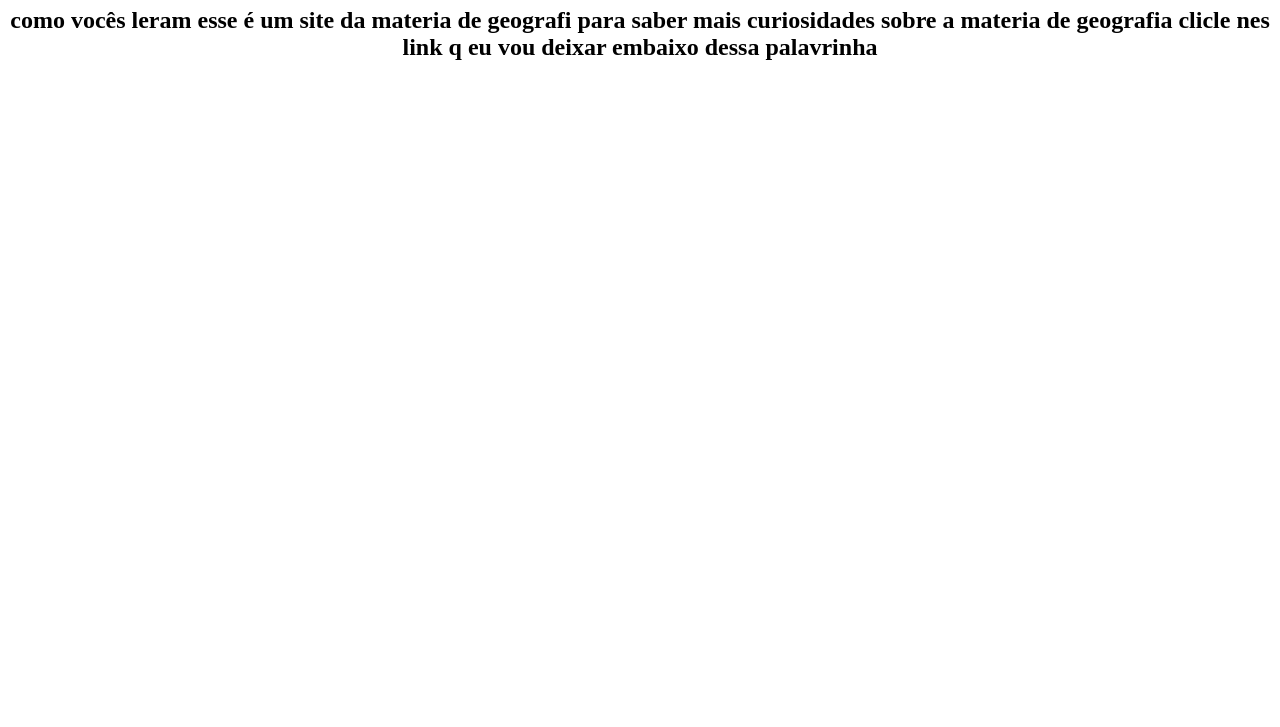
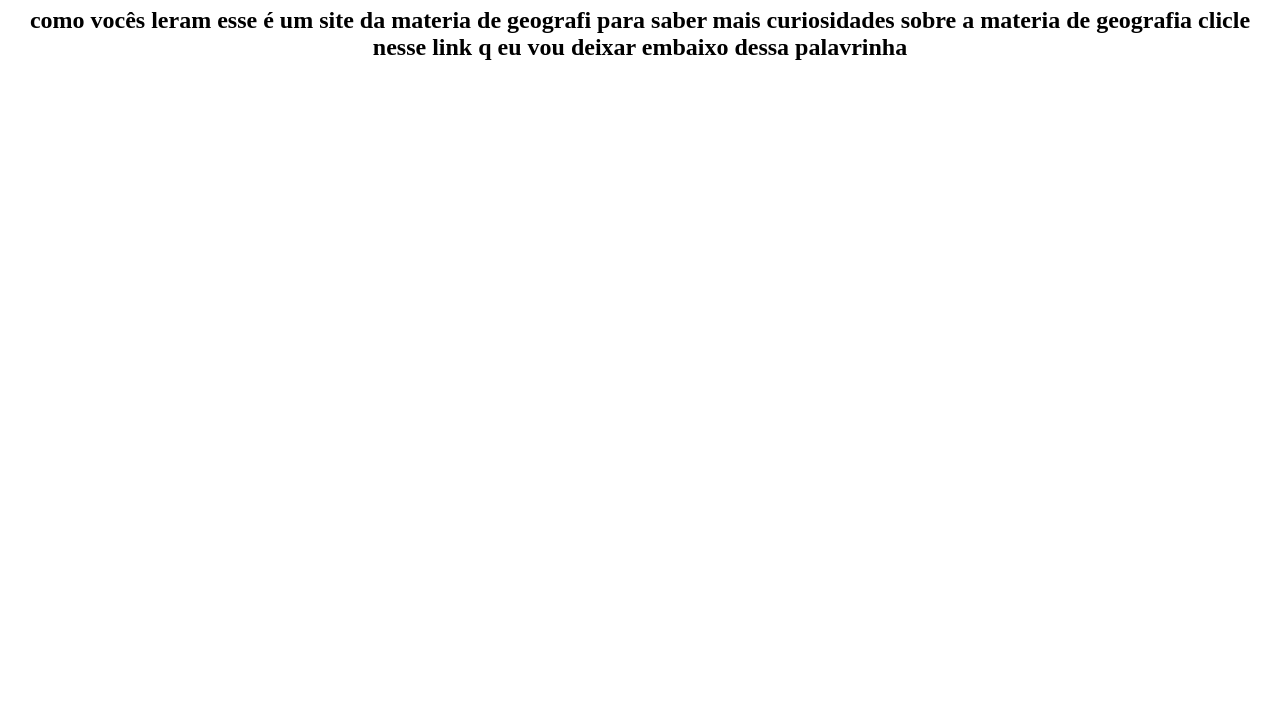
Before and after one commit to kelvynhopessoal-droid/versal, a plain HTML site: page index.html in a window 1280 px wide. Shown: the part 73-800 px from the top of the page. Drawn offline with Linux system fonts and the light colour scheme.

Commit message:
Update index.html

```diff
--- a/index.html
+++ b/index.html
@@ -9,7 +9,7 @@
     <center>
        <h1>duvidas sobre geografia</h1>
         <h2>como vocês leram esse é um site da materia de geografi para saber mais curiosidades
-        sobre a materia de geografia clicle nes link q eu vou deixar embaixo dessa palavrinha</h2>
+        sobre a materia de geografia clicle nesse link q eu vou deixar embaixo dessa palavrinha</h2>
     </center>
 
 </body>
```
